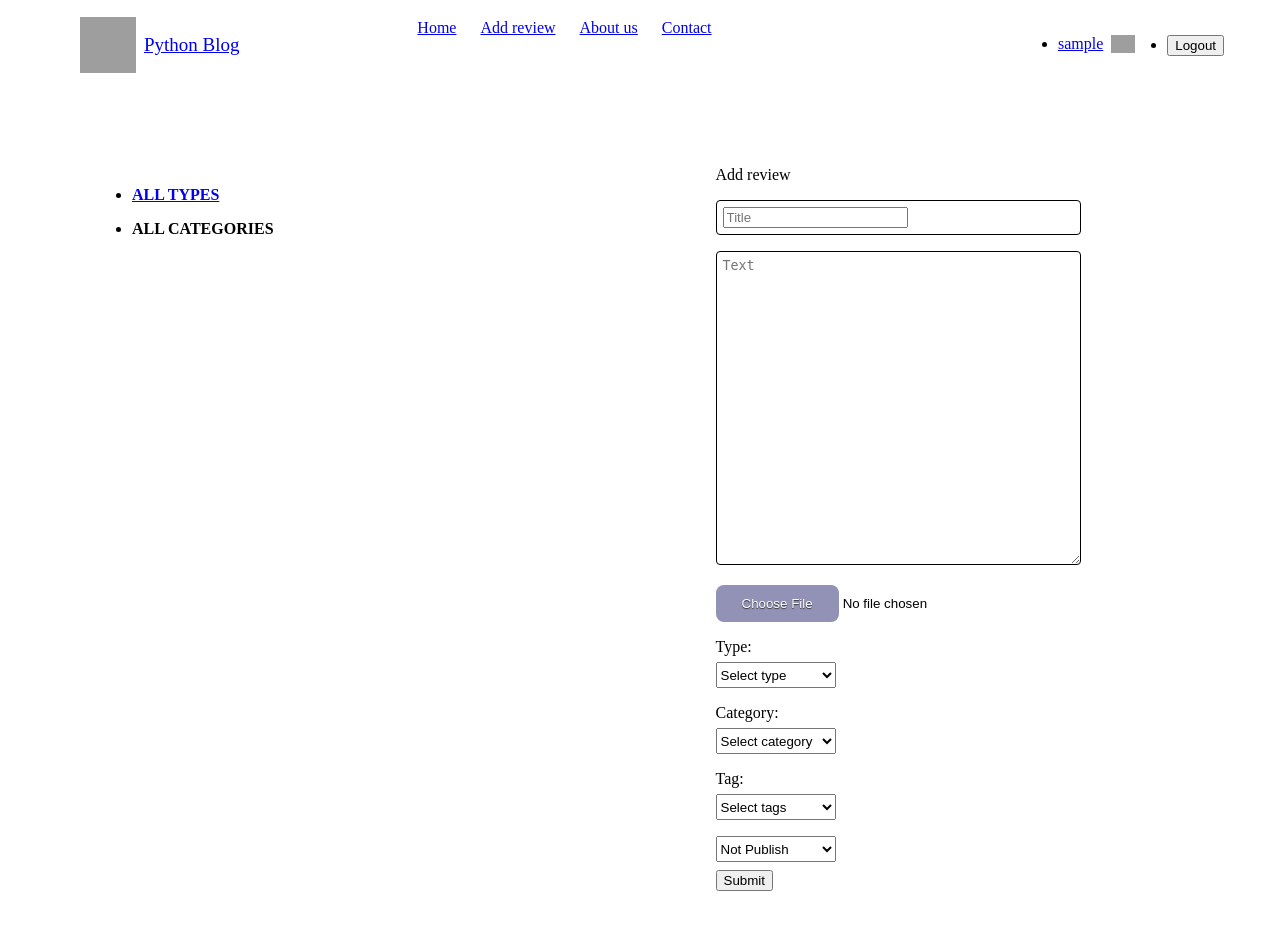
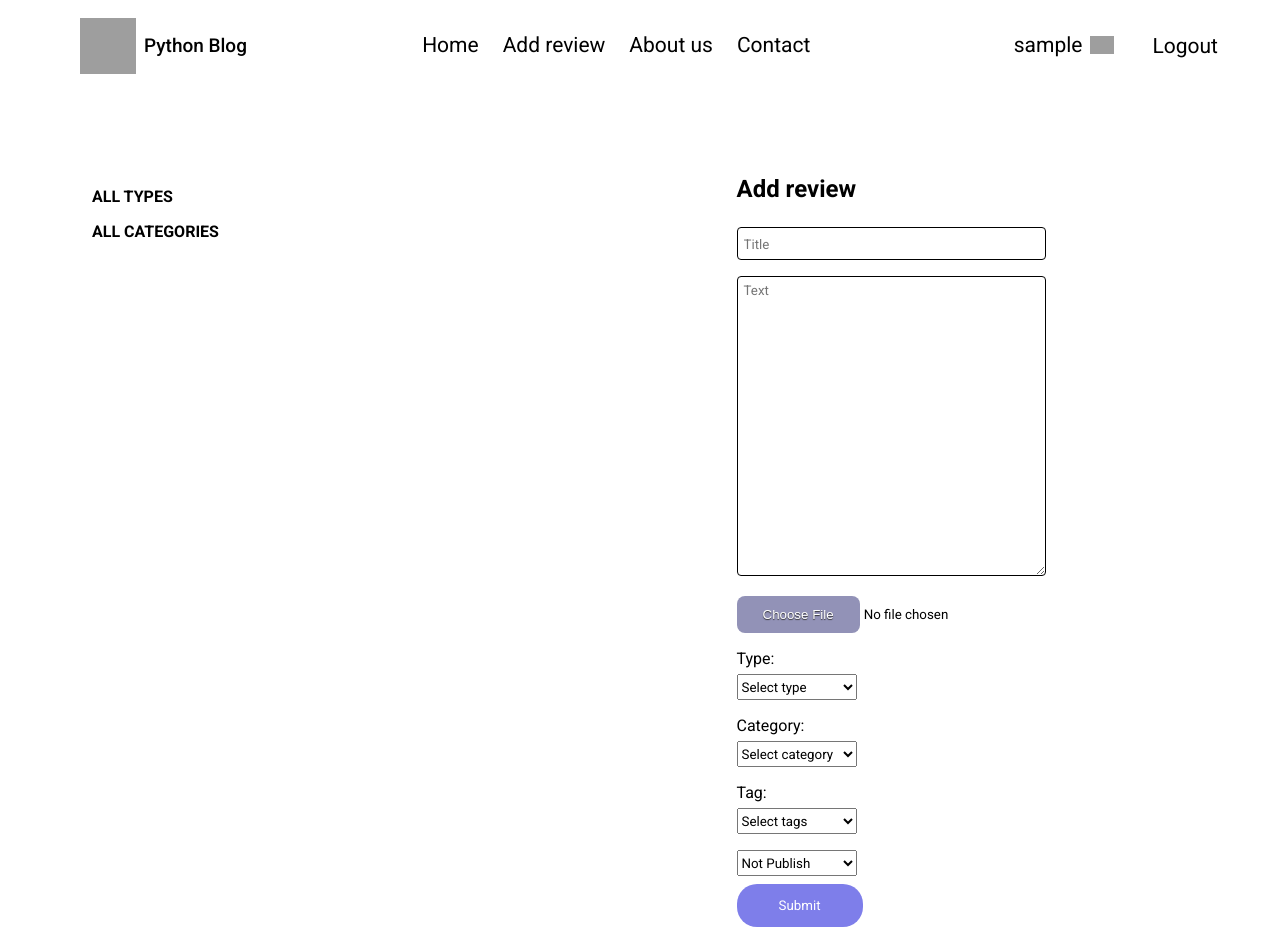
Before and after one commit to reyand8/Blog, a Django app: page /addreview/ in a window 1280 px wide. Before the commit the page ends 891 px from the top, so only its background shows below. Run offline with Django 5.2, Linux system fonts and the light colour scheme; the visitor is signed in with stand-in values (Sample User, id 1); data that the repository does not hold is empty; style sheets or scripts are compiled from the project's sources; grey boxes are pictures that could not be loaded.

Commit message:
add styles

```diff
--- /dev/null
+++ b/app/static/styles/css/common.css
@@ -0,0 +1,29 @@
+.header_1 {
+    font-size: 21px;
+    font-weight: 400;
+}
+
+.form_title {
+    font-size: 24px;
+    font-weight: 600;
+}
+
+.form_btn {
+    background-color: #7e7eea;
+    padding: 14px 42px;
+    border-radius: 20px;
+    color: white;
+
+}
+
+.help_btn {
+    font-size: 14px;
+    color: #605e5e;
+}
+
+.form_error  li{
+    max-width: 372px;
+    width: 100%;
+    font-size: 16px;
+    color: #9d1010;
+}
--- /dev/null
+++ b/app/static/styles/css/global.css
@@ -0,0 +1,37 @@
+* {
+    box-sizing: border-box;
+    font-family: "Roboto", sans-serif;
+    color: black;
+}
+
+input,
+button {
+    border: none;
+    background: none;
+    outline: none;
+}
+
+a {
+    text-decoration: none;
+}
+
+ul,
+li {
+    padding: 0;
+    margin: 0;
+    list-style: none;
+}
+
+input::-webkit-outer-spin-button,
+input::-webkit-inner-spin-button {
+    -webkit-appearance: none;
+    margin: 0;
+}
+
+input[type="number"] {
+    -moz-appearance: textfield;
+}
+
+input {
+    padding: 0;
+}
--- /dev/null
+++ b/app/static/styles/css/main.css
@@ -0,0 +1,4 @@
+@import url('https://fonts.googleapis.com/css2?family=Exo+2:ital@0;1&family=Roboto:ital,wght@0,100;0,300;0,400;0,500;0,700;0,900;1,100;1,300;1,400;1,500;1,700;1,900&display=swap');
+@import "global.css";
+@import "common.css";
+@import "scss/styles.css";
--- a/app/static/styles/css/scss/styles.css
+++ b/app/static/styles/css/scss/styles.css
@@ -116,20 +116,27 @@
   width: 100%;
   margin: 70px 0 0 50px;
 }
-.auth_form_error {
-  max-width: 372px;
-  width: 100%;
-  font-size: 16px;
-}
-.auth_form_error ul, .auth_form_error li {
-  color: #9d1010;
-}
 .auth_form_input input {
   border: 1px solid black;
   border-radius: 14px;
   padding: 9px;
   max-width: 185px;
   width: 100%;
+}
+.auth_form_input__label {
+  display: flex;
+}
+.auth_form_input__label label {
+  width: 245px;
+}
+
+.form_recovery {
+  display: flex;
+  align-items: center;
+  margin-bottom: 22px;
+}
+.form_recovery :first-child {
+  margin-right: 10px;
 }
 
 .form_review_error {
@@ -146,6 +153,9 @@
   max-width: 427px;
   width: 100%;
   padding: 6px;
+}
+.form_review .add_title input {
+  width: 242px;
 }
 .form_review .add_text textarea {
   height: 300px;
@@ -243,8 +253,8 @@
   max-width: 320px;
   width: 100%;
 }
-.profile_form_img {
-  width: 120px;
+.profile_form_img img {
+  width: 270px;
 }
 .profile_form button {
   margin-top: 20px;
--- a/app/static/styles/css/scss/styles.scss
+++ b/app/static/styles/css/scss/styles.scss
@@ -126,15 +126,6 @@
   width: 100%;
   margin: 70px 0 0 50px;
   &_form {
-    &_error {
-      max-width: 372px;
-      width: 100%;
-      font-size: 16px;
-      ul, li {
-        color: #9d1010;
-      }
-
-    }
     &_input {
       input {
         border: 1px solid black;
@@ -143,10 +134,24 @@
         max-width: 185px;
         width: 100%;
       }
+      &__label {
+        display: flex;
+        label {
+          width: 245px;
+        }
+
+      }
     }
   }
 }
-
+.form_recovery {
+  display: flex;
+  align-items: center;
+  margin-bottom: 22px;
+  :first-child {
+    margin-right: 10px;
+  }
+}
 .form_review{
   &_error {
     max-width: 372px;
@@ -163,6 +168,11 @@
     max-width: 427px;
     width: 100%;
     padding: 6px
+  }
+  .add_title {
+    input {
+      width: 242px;
+    }
   }
   .add_text textarea{
     height: 300px;
@@ -267,8 +277,8 @@
   max-width: 320px;
   width: 100%;
   &_form {
-    &_img {
-      width: 120px;
+    &_img img{
+      width: 270px;
     }
     button {
       margin-top: 20px;
```
Also changed, not shown: 1 other file.
